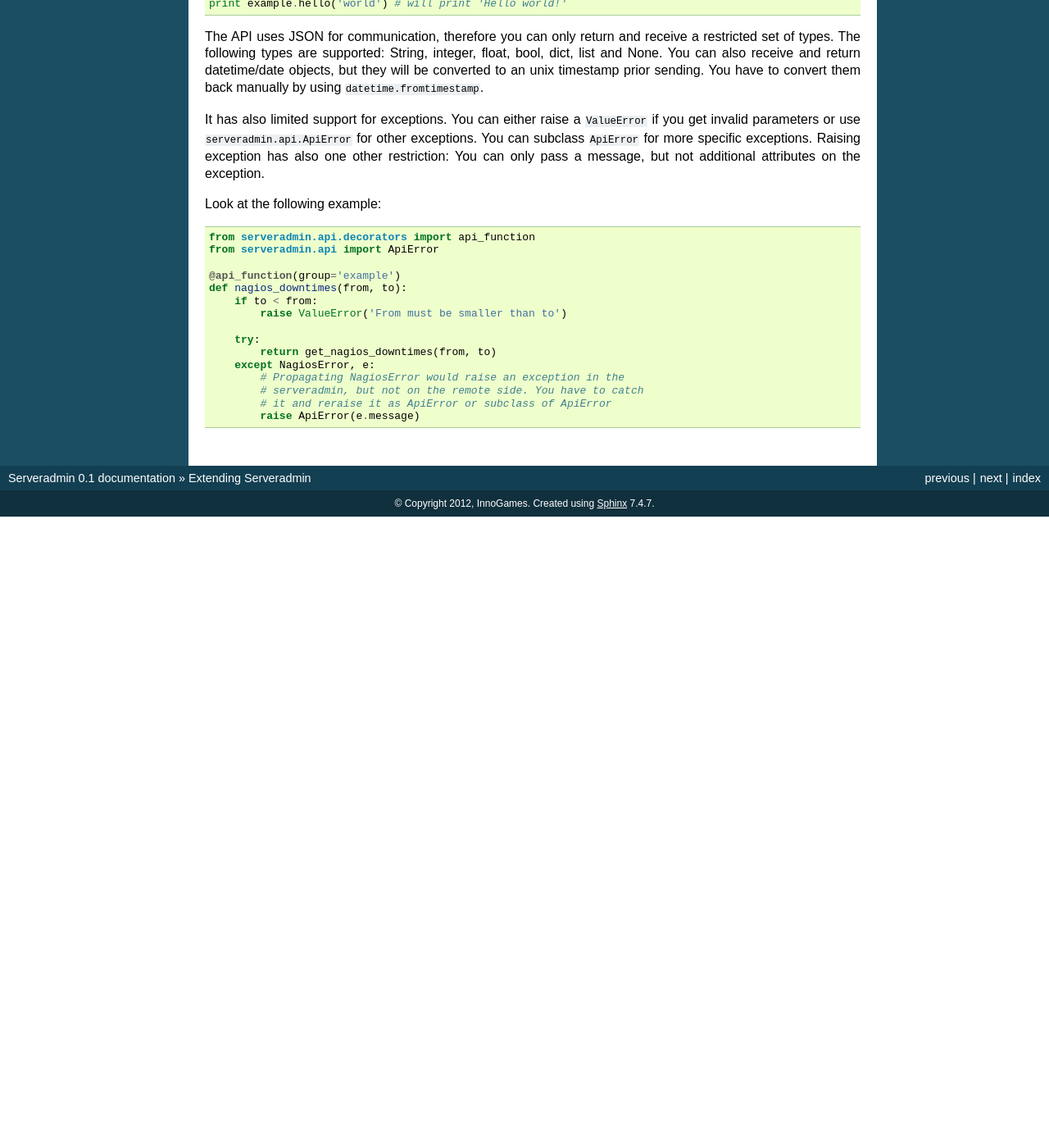
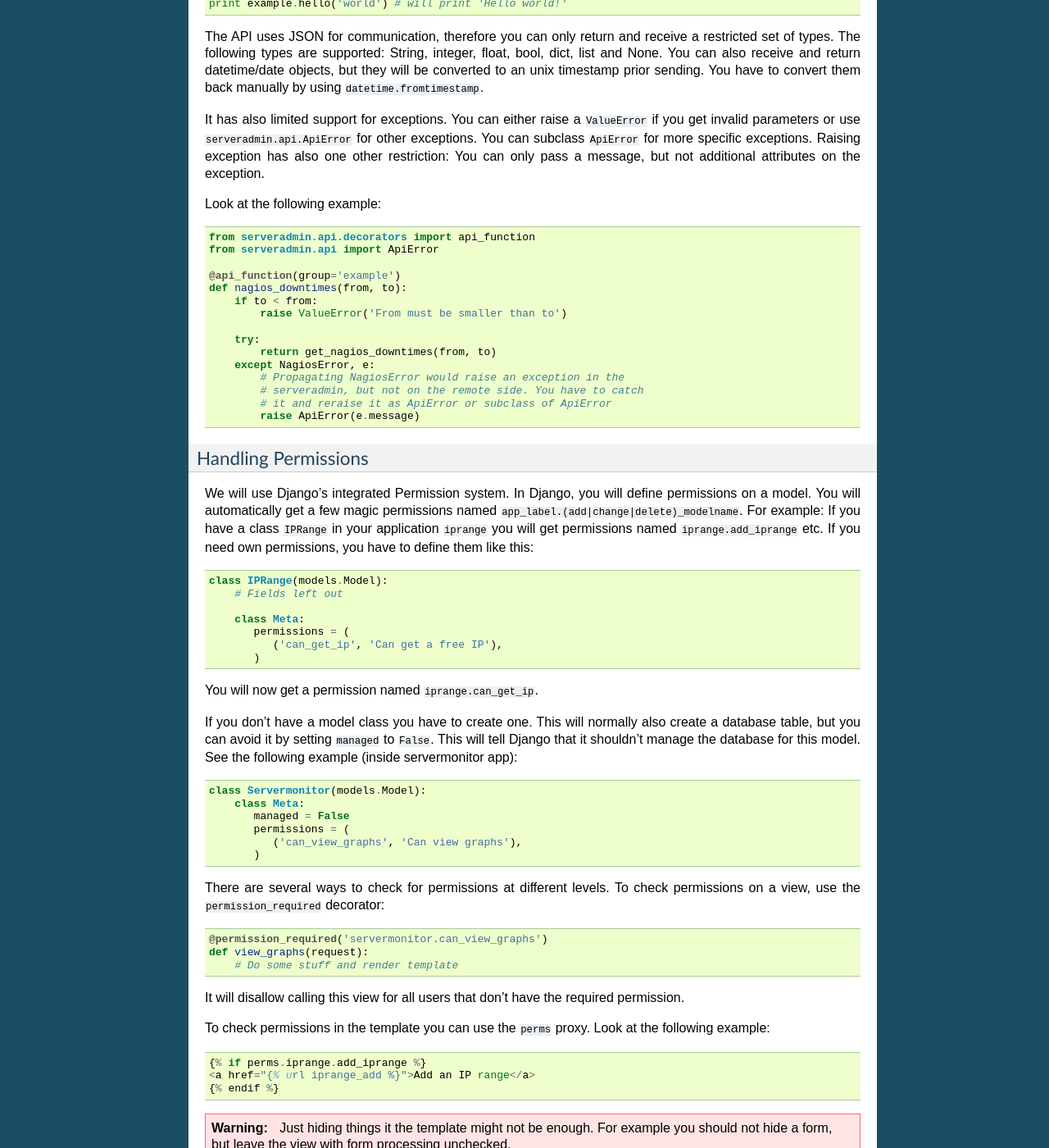
Before and after one commit to innogames/serveradmin, a Sphinx documentation site: the page built from docs/extending.rst, in a window 1280 px wide and 1400 px high, scrolled down 4713 px. Shown: the whole window at 82% size. Built offline with Sphinx 7.4.7, drawn with Linux system fonts in a browser that asks for light colours; formulas are drawn with MathJax 3; before the commit the page ends 5343 px from its top, so only the background shows below that; some of the changed text lies outside the part shown.

Commit message:
docs: Document permissions

```diff
--- a/docs/extending.rst
+++ b/docs/extending.rst
@@ -304,3 +304,78 @@
            # serveradmin, but not on the remote side. You have to catch
            # it and reraise it as ApiError or subclass of ApiError
            raise ApiError(e.message)
+
+
+Handling Permissions
+^^^^^^^^^^^^^^^^^^^^
+
+We will use Django's integrated Permission system. In Django, you will define
+permissions on a model. You will automatically get a few magic permissions
+named ``app_label.(add|change|delete)_modelname``. For example: If you have a
+class ``IPRange`` in your application ``iprange`` you will get permissions
+named ``iprange.add_iprange`` etc. If you need own permissions, you have to
+define them like this::
+
+   class IPRange(models.Model):
+       # Fields left out
+
+       class Meta:
+          permissions = (
+             ('can_get_ip', 'Can get a free IP'),
+          )
+
+You will now get a permission named ``iprange.can_get_ip``.
+
+If you don't have a model class you have to create one. This will normally
+also create a database table, but you can avoid it by setting ``managed``
+to ``False``. This will tell Django that it shouldn't manage the database
+for this model. See the following example (inside servermonitor app)::
+
+   class Servermonitor(models.Model):
+       class Meta:
+          managed = False
+          permissions = (
+             ('can_view_graphs', 'Can view graphs'),
+          )
+
+There are several ways to check for permissions at different levels. To check
+permissions on a view, use the ``permission_required`` decorator::
+
+   @permission_required('servermonitor.can_view_graphs')
+   def view_graphs(request):
+       # Do some stuff and render template
+
+It will disallow calling this view for all users that don't have the required
+permission.
+
+To check permissions in the template you can use the ``perms`` proxy. Look at
+the following example::
+
+   {% if perms.iprange.add_iprange %}
+   <a href="{% url iprange_add %}">Add an IP range</a>
+   {% endif %}
+
+
+.. warning::
+   Just hiding things it the template might not be enough. For example you
+   should not hide a form, but leave the view with form processing unchecked.
+
+In the code permissions can be checked using the ``user.has_perm`` method. See
+the following example in a view::
+
+   def change_iprange(request, range_id):
+       ip_range = get_object_or_404(IPRange, pk=range_id)
+
+       if request.method == 'POST':
+          can_delete = request.user.has_perm('iprange.delete_iprange')
+          can_edit = request.user.has_perm('iprange.change_iprange')
+          if action == 'delete' and can_delete:
+              ip_range.delete()
+          if action == 'edit' and can_edit:
+              # edit ip range
+
+To grant permissions to users, use the Django admin interface. Superusers will
+have all permissions be default.
+
+See the `Django documentation on permissions
+<https://docs.djangoproject.com/en/1.4/topics/auth/#permissions>`_ for details.
```
